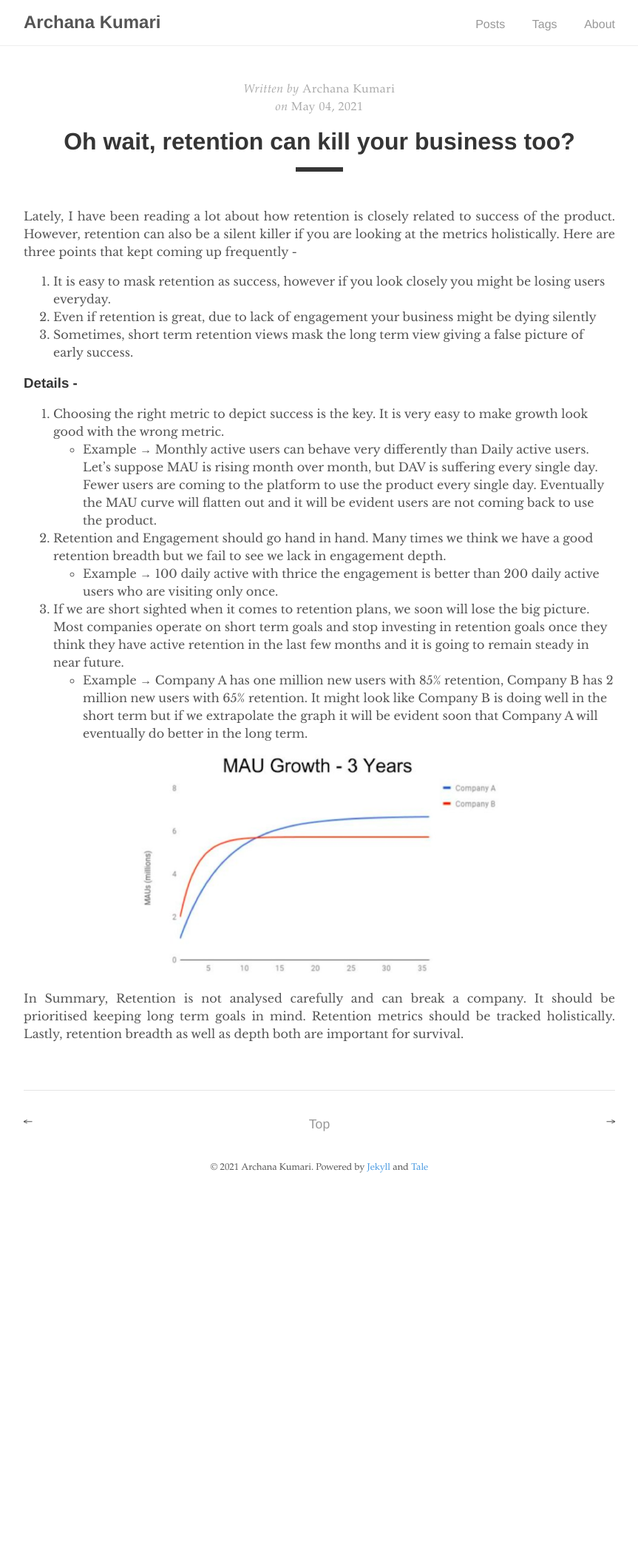
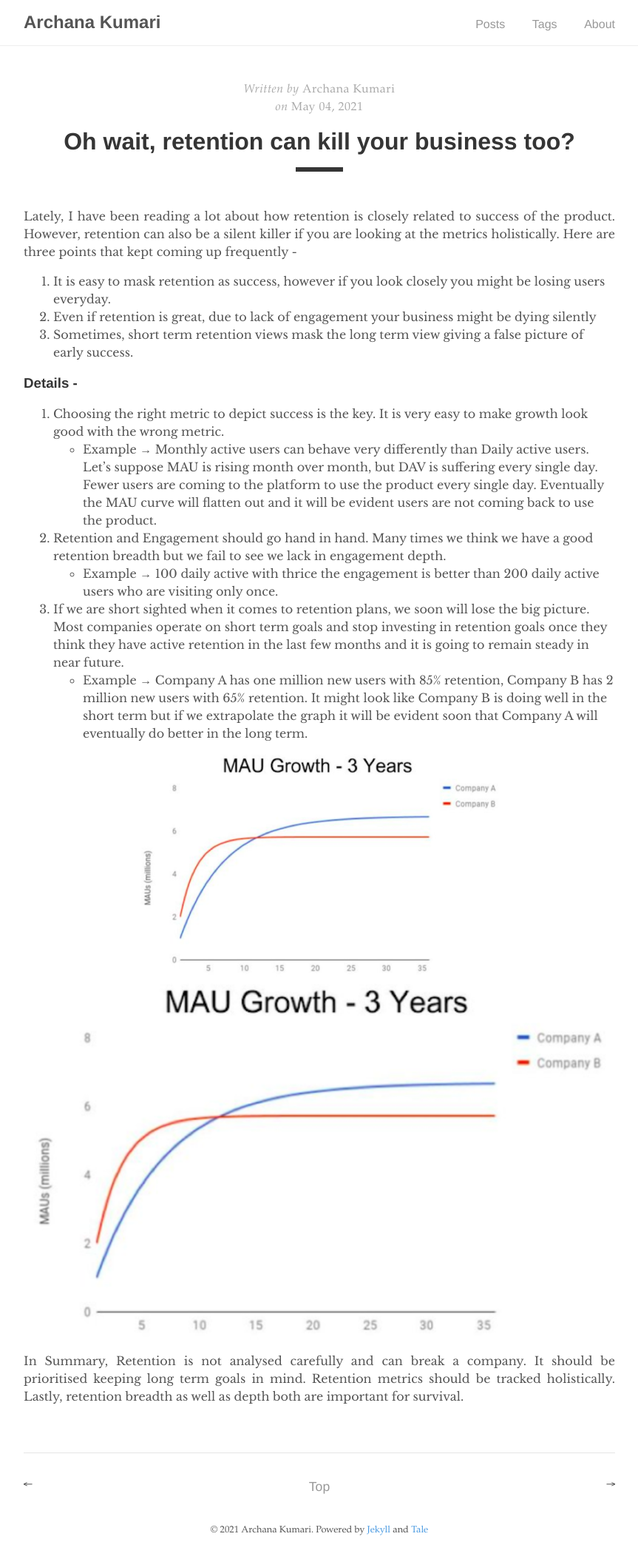
Before and after one commit to Archana-blog/product, a Jekyll site: the page built from _posts/2021-05-04-retention-silent-killer.md, in a window 1280 px wide. Shown: the whole page at 74% size, without its empty margins (208-1071 px from the left). Built offline with Jekyll 4.4.1, drawn with Linux system fonts in a browser that asks for light colours; before the commit the page ends 1621 px from its top, so only the background shows below that.

Commit message:
Update 2021-05-04-retention-silent-killer.md

```diff
--- a/_posts/2021-05-04-retention-silent-killer.md
+++ b/_posts/2021-05-04-retention-silent-killer.md
@@ -25,5 +25,6 @@
 * Example → Company A has one million new users with 85% retention, Company B has 2 million new users with 65% retention. It might look like Company B is doing well in the short term but if we extrapolate the graph it will be evident soon that Company A will eventually do better in the long term.
 
 <img src="https://github.com/Archana-blog/product/blob/28395dc720549868df6aa7af225b806de439850c/assets/retention.png" alt="retention" width="500"/>
+![Alt text](https://github.com/Archana-blog/product/blob/28395dc720549868df6aa7af225b806de439850c/assets/retention.png?raw=true =250x)
 
 In Summary, Retention is not analysed carefully and can break a company. It should be prioritised keeping long term goals in mind. Retention metrics should be tracked holistically. Lastly, retention breadth as well as depth both are important for survival.
```
